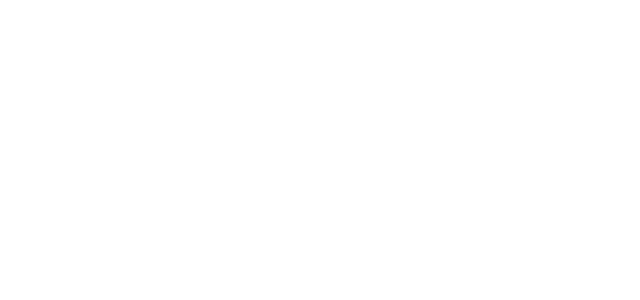
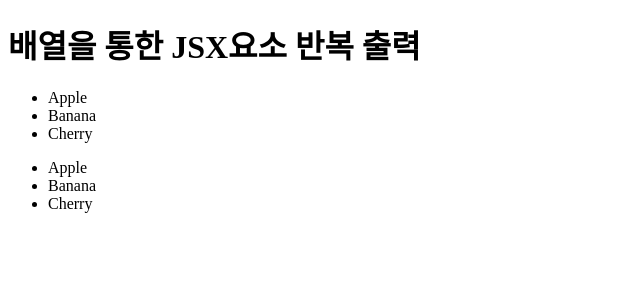
Before and after one commit to Jeontaesu/react19, a React (Vite) app: page / in a window 1280 px wide. Shown: the top 300 px of the page, without its empty margins (0-640 px from the left). Built offline with nearby package versions, Linux system fonts and the light colour scheme.

Commit message:
feat: JSX안쪽에서 반복출력 하는 법

```diff
--- a/src/App.jsx
+++ b/src/App.jsx
@@ -1,6 +1,31 @@
 import "./app.css";
 
 function App() {
-  return <></>;
+  const fruits = ["Apple", "Banana", "Cherry"];
+
+  return (
+    <>
+      <h1>배열을 통한 JSX요소 반복 출력</h1>
+
+      <ul>
+        {fruits.map((el, idx) => {
+          return <li key={idx}>{el}</li>;
+        })}
+      </ul>
+
+      {/* 위의 코드에서 중괄호 return문이 생략된 버전 (실무에서는 이 버전을 더 많이 활용) */}
+      <ul>
+        {fruits.map((el, idx) => (
+          <li key={idx}>{el}</li>
+        ))}
+      </ul>
+    </>
+  );
 }
 export default App;
+
+/*
+  리액트에서 반복요소 생성법
+  - {배열.map(JSX를 반환하는 콜백함수)} 형태로 작성
+  - 이때 각각의 반복도는 JSX구문엔 무조건 고유의 key값 설정
+*/
```
